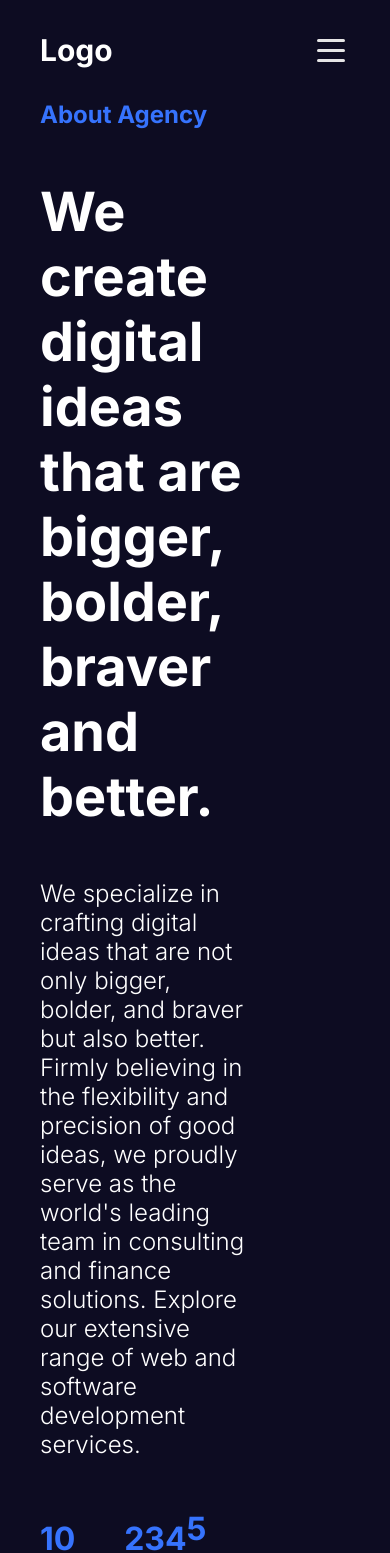
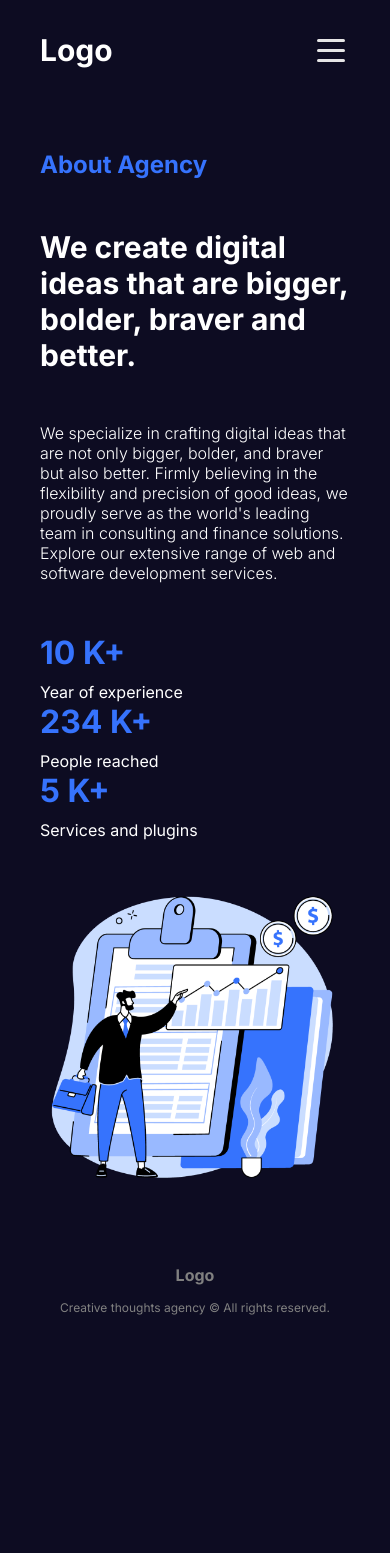
Before and after one commit to f-fardin-dev/next14, a Next.js app: page /about in a window 390 px wide. Shown: the top 1553 px of the page. After the commit the page ends 1340 px from the top, so only its background shows below. Built offline with nearby package versions, Linux system fonts and the light colour scheme.

Commit message:
feat: make pages responsive
It might not fully responsive but for a testing project it is okay!

```diff
--- a/src/app/about/about.module.css
+++ b/src/app/about/about.module.css
@@ -1,6 +1,7 @@
 .container {
   display: flex;
   gap: 100px;
+  align-items: center;
 }
 
 .textContainer {
@@ -16,11 +17,11 @@
 }
 
 .title {
-  font-size: 54px;
+  font-size: 45px;
 }
 
 .description {
-  font-size: 24px;
+  font-size: 20px;
   font-weight: 300;
 }
 
@@ -44,4 +45,30 @@
 .imgContainer {
   flex: 1;
   position: relative;
+  height: 400px;
 }
+
+@media (max-width: 768px) {
+  .container {
+    flex-direction: column;
+    gap: 50px;
+  }
+
+  .boxes {
+    flex-direction: column;
+    align-items: flex-start;
+  }
+
+  .title {
+    font-size: 30px;
+  }
+
+  .description {
+    font-size: 16px;
+  }
+
+  .imgContainer {
+    min-height: 300px;
+    width: 100%;
+  }
+}
--- a/src/app/blog/[slug]/singlePostPage.module.css
+++ b/src/app/blog/[slug]/singlePostPage.module.css
@@ -17,7 +17,7 @@
 }
 
 .title {
-  font-size: 64px;
+  font-size: 54px;
 }
 
 .details {
@@ -29,6 +29,7 @@
 .avatar {
   border-radius: 50%;
   object-fit: cover;
+  min-width: 50px;
 }
 
 .info {
@@ -49,3 +50,15 @@
 .content {
   font-size: 20px;
 }
+
+@media (max-width: 768px) {
+  .postImgContainer {
+    display: none;
+  }
+  .title {
+    font-size: 30px;
+  }
+  .content {
+    font-size: 16px;
+  }
+}
--- a/src/app/blog/blog.module.css
+++ b/src/app/blog/blog.module.css
@@ -1,5 +1,4 @@
 .container {
-  padding-block-start: 100px;
   display: flex;
   flex-wrap: wrap;
   justify-content: center;
--- a/src/app/contact/contact.module.css
+++ b/src/app/contact/contact.module.css
@@ -6,7 +6,7 @@
 
 .imgContainer {
   flex: 1;
-  height: 500px;
+  height: 400px;
   position: relative;
 }
 
@@ -23,7 +23,7 @@
 .form input,
 .form textarea,
 .form button {
-  padding: 20px;
+  padding: 12px;
   border-radius: 5px;
   border: none;
   outline: none;
@@ -43,3 +43,9 @@
   font-weight: bold;
   cursor: pointer;
 }
+
+@media (max-width: 768px) {
+  .imgContainer {
+    display: none;
+  }
+}
--- a/src/app/home.module.css
+++ b/src/app/home.module.css
@@ -9,10 +9,11 @@
   flex-direction: column;
   justify-content: center;
   gap: 50px;
+  min-width: 0;
 }
 
 .textContainer > h1 {
-  font-size: 70px;
+  font-size: 54px;
   width: min-content;
 }
 
@@ -43,9 +44,8 @@
 
 .heroContainer {
   flex: 1;
-  flex-shrink: 0;
-  aspect-ratio: 1/1;
   position: relative;
+  height: 500px;
 }
 
 .brandsContainer {
@@ -54,3 +54,23 @@
   filter: grayscale(1);
   position: relative;
 }
+
+@media (max-width: 768px) {
+  .container {
+    flex-direction: column;
+    gap: 50px;
+  }
+
+  .heroContainer {
+    min-height: 300px;
+    width: 100%;
+  }
+
+  .textContainer > h1 {
+    font-size: 30px;
+  }
+
+  .textContainer > p {
+    font-size: 16px;
+  }
+}
--- a/src/components/footer/footer.module.css
+++ b/src/components/footer/footer.module.css
@@ -13,3 +13,12 @@
 .footerText {
   font-size: 12px;
 }
+
+@media (max-width: 768px) {
+  .footerContainer {
+    flex-direction: column;
+    justify-content: center;
+    gap: 15px;
+    margin-block-start: 50px;
+  }
+}
--- a/src/components/navbar/navbar.module.css
+++ b/src/components/navbar/navbar.module.css
@@ -3,6 +3,7 @@
   display: flex;
   align-items: center;
   justify-content: space-between;
+  margin-block-end: 50px;
 }
 
 .logo {
--- a/src/components/postCard/postCard.module.css
+++ b/src/components/postCard/postCard.module.css
@@ -2,15 +2,15 @@
   display: flex;
   flex-direction: column;
   background-color: var(--bgSoft);
-  flex: 1 0 400px;
-  max-width: 400px;
+  flex: 1 0 300px;
+  max-width: 300px;
   border-radius: 10px;
   overflow: hidden;
 }
 
 .postImage {
   position: relative;
-  height: 400px;
+  height: 300px;
 }
 
 .postInfo {
@@ -39,10 +39,3 @@
   padding-block-start: 8px;
   margin-block-start: auto;
 }
-
-@media (max-width: 768px) {
-  .container {
-    flex: 1 0 300px;
-    max-width: 300px;
-  }
-}
```
